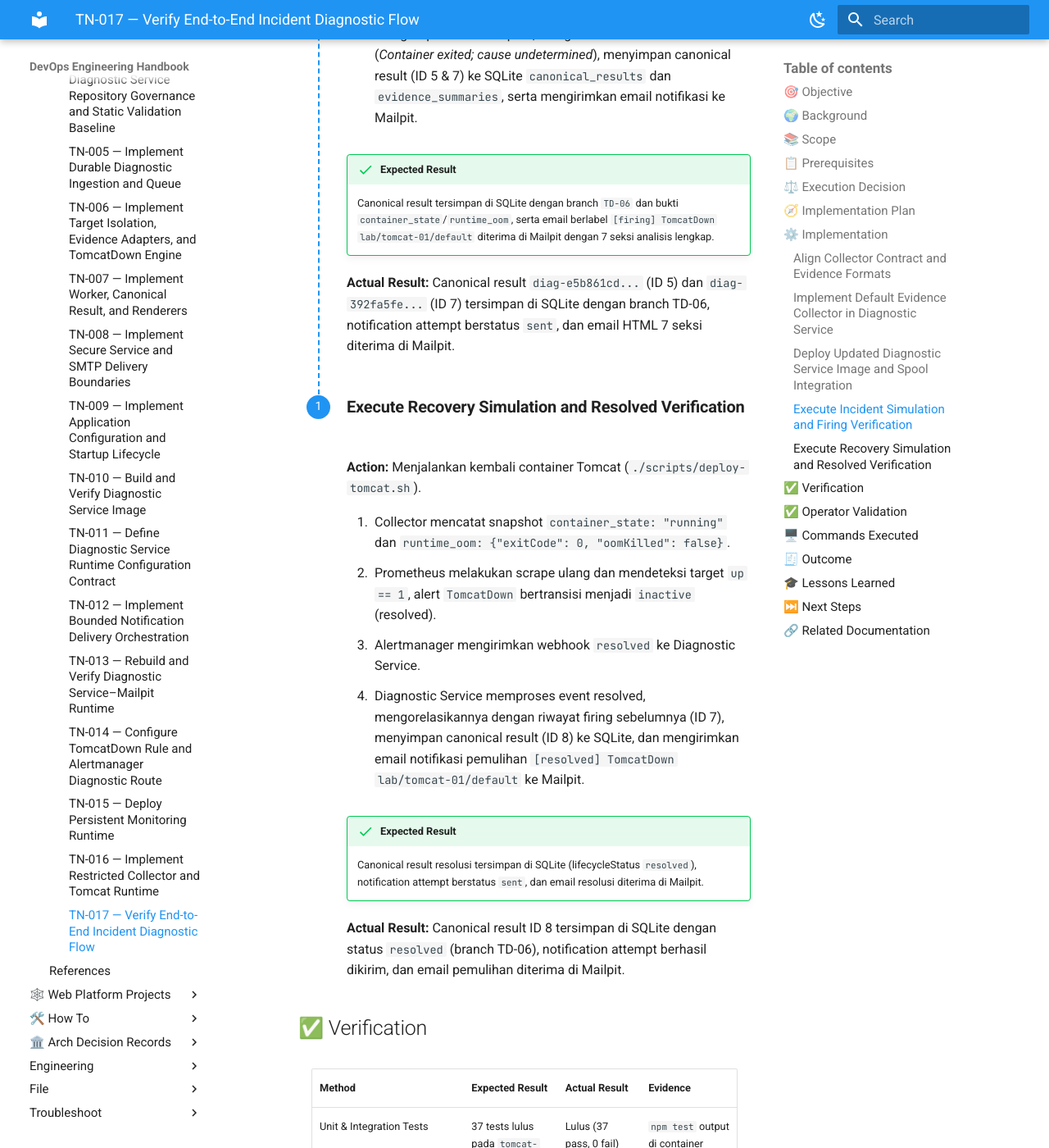
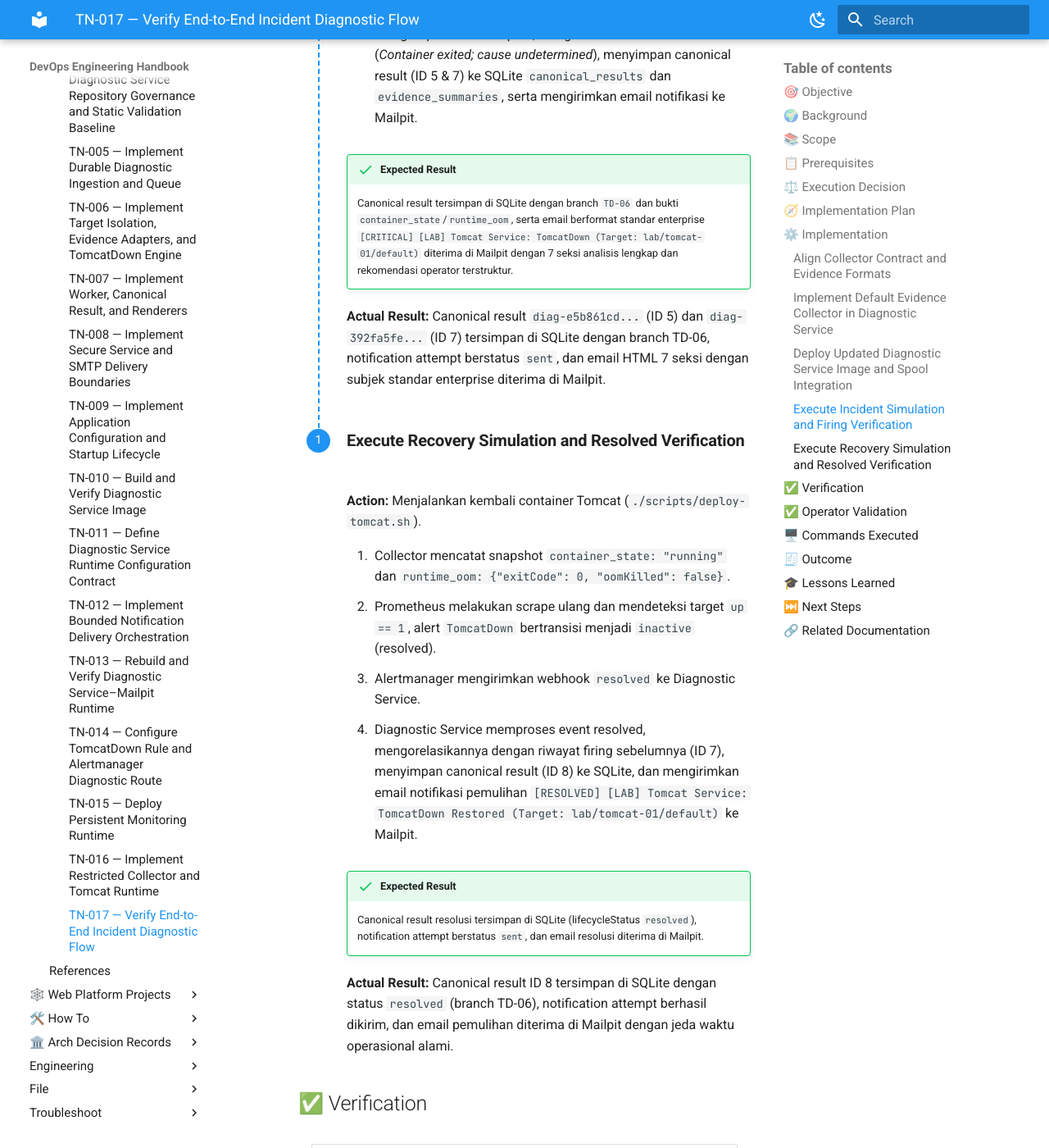
Before and after one commit to edkas07-oss/devops-handbook, an MkDocs documentation site: the page built from docs/projects/tomcat-monitoring/engineering-journal/diagnostic-mvp-pilot/TN-017-verify-end-to-end-incident-diagnostic-flow.md, in a window 1280 px wide and 1400 px high, scrolled down 5671 px. Shown: the whole window at 82% size. Built offline with MkDocs 1.6.1 and Material for MkDocs 9.7.7, drawn with Linux system fonts in a browser that asks for light colours; some of the changed text lies outside the part shown.

Commit message:
docs(journal): update TN-017 with Option 1 subject standard and localized operator actions

```diff
--- a/docs/projects/tomcat-monitoring/engineering-journal/diagnostic-mvp-pilot/TN-017-verify-end-to-end-incident-diagnostic-flow.md
+++ b/docs/projects/tomcat-monitoring/engineering-journal/diagnostic-mvp-pilot/TN-017-verify-end-to-end-incident-diagnostic-flow.md
@@ -113,9 +113,9 @@ Pada tahap sebelumnya, persistent runtime monitoring ([TN-015](TN-015-deploy-per
 
 !!! success "Expected Result"
 
-    Canonical result tersimpan di SQLite dengan branch `TD-06` dan bukti `container_state`/`runtime_oom`, serta email berlabel `[firing] TomcatDown lab/tomcat-01/default` diterima di Mailpit dengan 7 seksi analisis lengkap.
+    Canonical result tersimpan di SQLite dengan branch `TD-06` dan bukti `container_state`/`runtime_oom`, serta email berformat standar enterprise `[CRITICAL] [LAB] Tomcat Service: TomcatDown (Target: lab/tomcat-01/default)` diterima di Mailpit dengan 7 seksi analisis lengkap dan rekomendasi operator terstruktur.
 
-**Actual Result:** Canonical result `diag-e5b861cd...` (ID 5) dan `diag-392fa5fe...` (ID 7) tersimpan di SQLite dengan branch TD-06, notification attempt berstatus `sent`, dan email HTML 7 seksi diterima di Mailpit.
+**Actual Result:** Canonical result `diag-e5b861cd...` (ID 5) dan `diag-392fa5fe...` (ID 7) tersimpan di SQLite dengan branch TD-06, notification attempt berstatus `sent`, dan email HTML 7 seksi dengan subjek standar enterprise diterima di Mailpit.
 
 </div>
 
@@ -128,13 +128,13 @@ Pada tahap sebelumnya, persistent runtime monitoring ([TN-015](TN-015-deploy-per
 1. Collector mencatat snapshot `container_state: "running"` dan `runtime_oom: {"exitCode": 0, "oomKilled": false}`.
 2. Prometheus melakukan scrape ulang dan mendeteksi target `up == 1`, alert `TomcatDown` bertransisi menjadi `inactive` (resolved).
 3. Alertmanager mengirimkan webhook `resolved` ke Diagnostic Service.
-4. Diagnostic Service memproses event resolved, mengorelasikannya dengan riwayat firing sebelumnya (ID 7), menyimpan canonical result (ID 8) ke SQLite, dan mengirimkan email notifikasi pemulihan `[resolved] TomcatDown lab/tomcat-01/default` ke Mailpit.
+4. Diagnostic Service memproses event resolved, mengorelasikannya dengan riwayat firing sebelumnya (ID 7), menyimpan canonical result (ID 8) ke SQLite, dan mengirimkan email notifikasi pemulihan `[RESOLVED] [LAB] Tomcat Service: TomcatDown Restored (Target: lab/tomcat-01/default)` ke Mailpit.
 
 !!! success "Expected Result"
 
     Canonical result resolusi tersimpan di SQLite (lifecycleStatus `resolved`), notification attempt berstatus `sent`, dan email resolusi diterima di Mailpit.
 
-**Actual Result:** Canonical result ID 8 tersimpan di SQLite dengan status `resolved` (branch TD-06), notification attempt berhasil dikirim, dan email pemulihan diterima di Mailpit.
+**Actual Result:** Canonical result ID 8 tersimpan di SQLite dengan status `resolved` (branch TD-06), notification attempt berhasil dikirim, dan email pemulihan diterima di Mailpit dengan jeda waktu operasional alami.
 
 </div>
 
@@ -150,8 +150,8 @@ Pada tahap sebelumnya, persistent runtime monitoring ([TN-015](TN-015-deploy-per
 | Alertmanager Route Dispatch | Alertmanager mengirim webhook ke receiver `lab-diagnostic-service` | Lulus | Webhook diterima pada Diagnostic Service port 8443 |
 | Engine Decision Evaluation | Diagnostic Service mengevaluasi bukti spool menjadi branch TD-06 | Lulus | Canonical result branch `TD-06`, classification `undetermined` |
 | SQLite Persistence | Result, evidence summaries, dan notification attempts tersimpan di SQLite | Lulus | Record tersimpan di tabel `canonical_results`, `evidence_summaries`, `notification_attempts` |
-| Mailpit Firing Notification | Email laporan diagnosis insiden diterima di Mailpit | Lulus | Message `[firing] TomcatDown lab/tomcat-01/default` dengan 7 seksi HTML |
-| Mailpit Resolved Notification | Email notifikasi pemulihan diterima di Mailpit | Lulus | Message `[resolved] TomcatDown lab/tomcat-01/default` diterima di Mailpit |
+| Mailpit Firing Notification | Email laporan diagnosis insiden diterima di Mailpit dengan subjek `[CRITICAL] [LAB] Tomcat Service: TomcatDown` | Lulus | Message `[CRITICAL] [LAB] Tomcat Service: TomcatDown (Target: lab/tomcat-01/default)` dengan 7 seksi HTML dan rekomendasi operator Bahasa Indonesia |
+| Mailpit Resolved Notification | Email notifikasi pemulihan diterima di Mailpit dengan subjek `[RESOLVED] [LAB] Tomcat Service: TomcatDown Restored` | Lulus | Message `[RESOLVED] [LAB] Tomcat Service: TomcatDown Restored (Target: lab/tomcat-01/default)` diterima di Mailpit |
 
 ## ✅ Operator Validation
 
```
